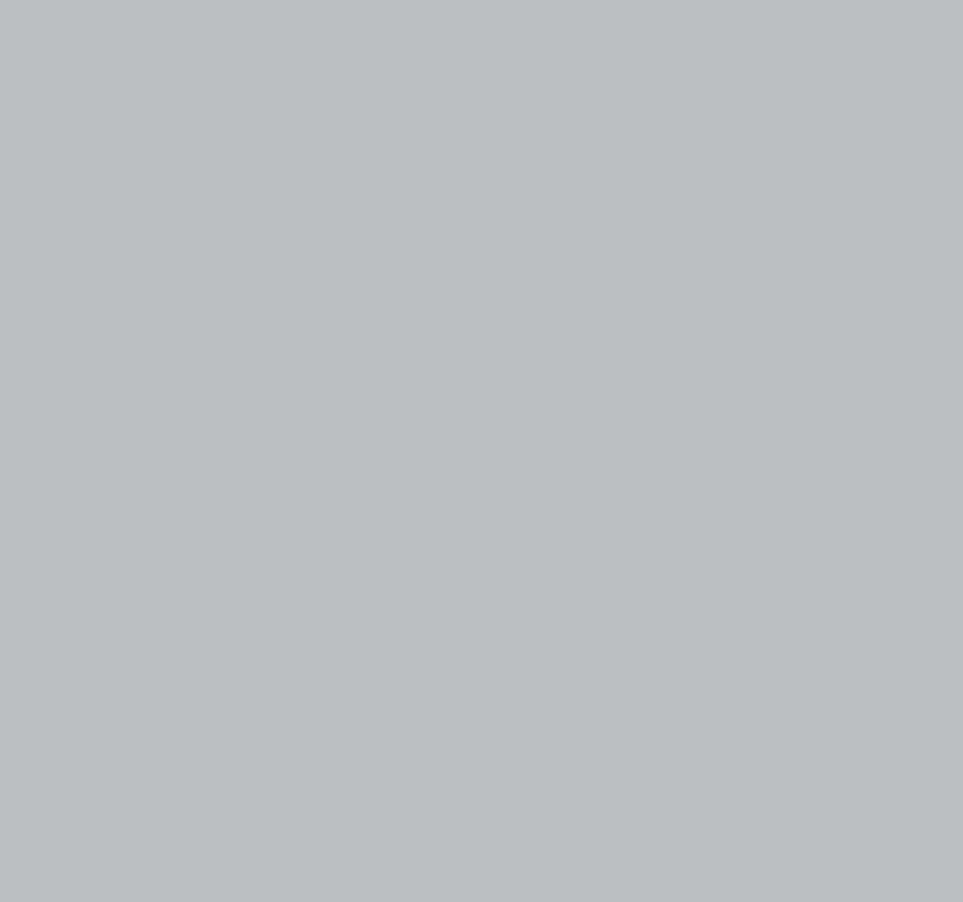
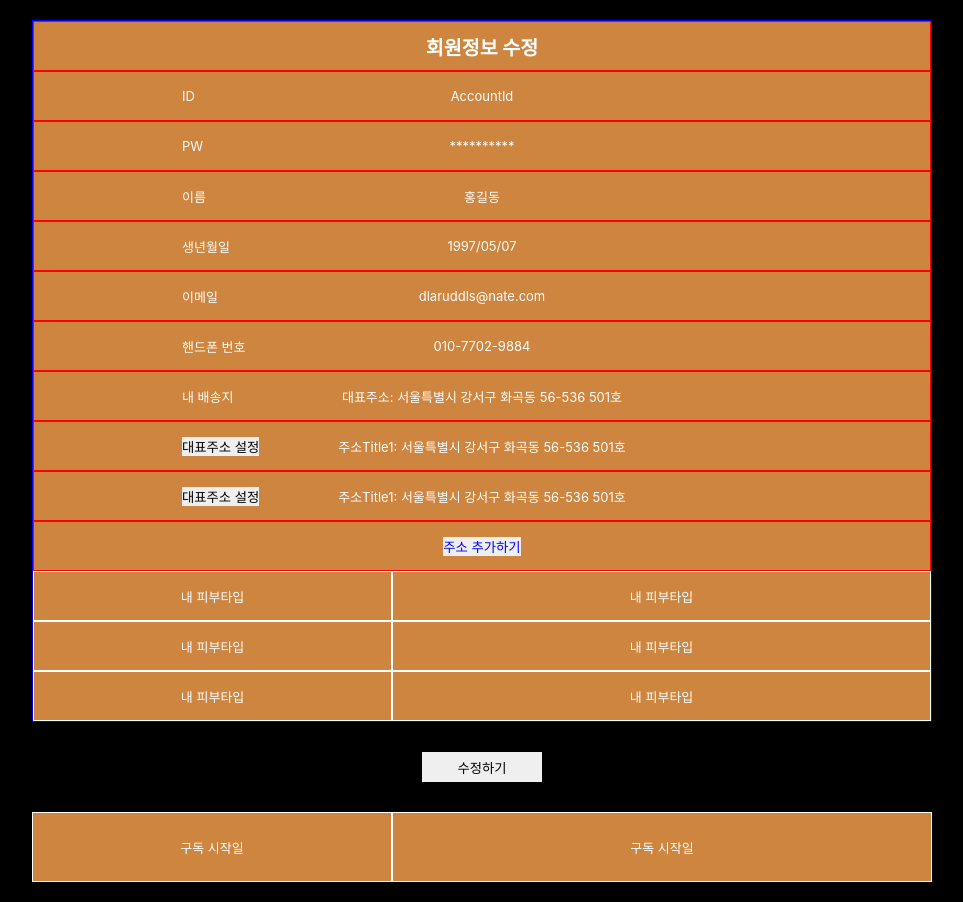
Before and after one commit to codestates-seb/seb41_main_002, a React (Create React App) app in the folder client/: page /member/edit in a window 1280 px wide. Before the commit this address had no page. Shown: the whole page, without its empty margins (158-1121 px from the left). Before the commit the page ends 800 px from the top, so only its background shows below. Built offline with nearby package versions, Linux system fonts and the light colour scheme.

Commit message:
[FE Style] Member Info Edit 컨테이너 스타일링

```diff
--- a/client/src/App.tsx
+++ b/client/src/App.tsx
@@ -1,5 +1,6 @@
 import React from "react";
 import Home from "./Pages/Home";
+import MemberPageEdit from "./Pages/MemberPageEdit";
 import "./App.css";
 import { BrowserRouter, Routes, Route, Link } from "react-router-dom";
 
@@ -11,6 +12,7 @@ function App() {
           <BrowserRouter>
             <Routes>
               <Route path="/" element={<Home />} />
+              <Route path="/member/edit" element={<MemberPageEdit/>}/>
             </Routes>
           </BrowserRouter>
         </div>
--- /dev/null
+++ b/client/src/Pages/MemberPageEdit.tsx
@@ -0,0 +1,157 @@
+import styled from "styled-components";
+import "./Style/memberPageEdit.css";
+
+const MemberInfoContent = styled.li`
+  display: flex;
+  align-items: center;
+  justify-content: center;
+  width: 100%;
+  height: 50px;
+  background-color: peru;
+  border: 1px solid red;
+`;
+
+const MemberInfoText = styled.span`
+  display: flex;
+`;
+
+export default function MemberPageEdit() {
+  return (
+    // 추후 데이터 수정 예정
+    <div className="Edit_Page_Container">
+      <ul className="Member_Infomation_Contents">
+        <MemberInfoContent>
+          <h2>회원정보 수정</h2>
+        </MemberInfoContent>
+        <MemberInfoContent>
+          <div className="Info_Title">
+            <MemberInfoText>ID</MemberInfoText>
+          </div>
+          <div className="Info_Content">
+            <MemberInfoText>AccountId</MemberInfoText>
+          </div>
+        </MemberInfoContent>
+        <MemberInfoContent>
+          <div className="Info_Title">
+            <MemberInfoText>PW</MemberInfoText>
+          </div>
+          <div className="Info_Content">
+            <MemberInfoText>**********</MemberInfoText>
+          </div>
+        </MemberInfoContent>
+        <MemberInfoContent>
+          <div className="Info_Title">
+            <MemberInfoText>이름</MemberInfoText>
+          </div>
+          <div className="Info_Content">
+            <MemberInfoText>홍길동</MemberInfoText>
+          </div>
+        </MemberInfoContent>
+        <MemberInfoContent>
+          <div className="Info_Title">
+            <MemberInfoText>생년월일</MemberInfoText>
+          </div>
+          <div className="Info_Content">
+            <MemberInfoText>1997/05/07</MemberInfoText>
+          </div>
+        </MemberInfoContent>
+        <MemberInfoContent>
+          <div className="Info_Title">
+            <MemberInfoText>이메일</MemberInfoText>
+          </div>
+          <div className="Info_Content">
+            <MemberInfoText>dlaruddls@nate.com</MemberInfoText>
+          </div>
+        </MemberInfoContent>
+        <MemberInfoContent>
+          <div className="Info_Title">
+            <MemberInfoText>핸드폰 번호</MemberInfoText>
+          </div>
+          <div className="Info_Content">
+            <MemberInfoText>010-7702-9884</MemberInfoText>
+          </div>
+        </MemberInfoContent>
+        <MemberInfoContent>
+          <div className="Info_Title">
+            <MemberInfoText>내 배송지</MemberInfoText>
+          </div>
+          <div className="Info_Content">
+            <MemberInfoText>
+              대표주소: 서울특별시 강서구 화곡동 56-536 501호
+            </MemberInfoText>
+          </div>
+        </MemberInfoContent>
+        <MemberInfoContent>
+          <div className="Info_Title">
+            <MemberInfoText>
+              <button>대표주소 설정</button>
+            </MemberInfoText>
+          </div>
+          <div className="Info_Content">
+            <MemberInfoText>
+              주소Title1: 서울특별시 강서구 화곡동 56-536 501호
+            </MemberInfoText>
+          </div>
+        </MemberInfoContent>
+        <MemberInfoContent>
+          <div className="Info_Title">
+            <MemberInfoText>
+              <button>대표주소 설정</button>
+            </MemberInfoText>
+          </div>
+          <div className="Info_Content">
+            <MemberInfoText>
+              주소Title1: 서울특별시 강서구 화곡동 56-536 501호
+            </MemberInfoText>
+          </div>
+        </MemberInfoContent>
+        <MemberInfoContent>
+          <button className="Address_Add_Button">주소 추가하기</button>
+        </MemberInfoContent>
+        <div>
+          <div className="Edit_Type_Container">
+            <div className="Type_Title">
+              <MemberInfoText>내 피부타입</MemberInfoText>
+            </div>
+            <div className="Type_Content">
+              <MemberInfoText>내 피부타입</MemberInfoText>
+            </div>
+          </div>
+          <div className="Edit_Type_Container">
+            <div className="Type_Title">
+              <MemberInfoText>내 피부타입</MemberInfoText>
+            </div>
+            <div className="Type_Content">
+              <MemberInfoText>내 피부타입</MemberInfoText>
+            </div>
+          </div>
+          <div className="Edit_Type_Container">
+            <div className="Type_Title">
+              <MemberInfoText>내 피부타입</MemberInfoText>
+            </div>
+            <div className="Type_Content">
+              <MemberInfoText>내 피부타입</MemberInfoText>
+            </div>
+          </div>
+        </div>
+      </ul>
+      <div className="Edit_Button_Wrap">
+        <button className="Edit_Button">수정하기</button>
+      </div>
+      <div className="Subscribe_Edit_Container">
+        <div className="Subscribe_Start_Date">
+        <div className="Subscribe_Start_Title">
+          <MemberInfoText>구독 시작일</MemberInfoText>
+        </div>
+        <div className="Subscribe_Start_Content">
+          <MemberInfoText>구독 시작일</MemberInfoText>
+        </div>
+        </div>
+        <div className="Subscribe_Benefits_Container">
+          <div className="Subscribe_Benefits_Title"></div>
+          <div className="Subscribe_Benefits_Contents"></div>
+        </div>
+      </div>
+    </div>
+  );
+}
--- /dev/null
+++ b/client/src/Pages/Style/memberPageEdit.css
@@ -0,0 +1,88 @@
+.Edit_Page_Container{
+  padding: 20px 20px;
+  display: flex;
+  align-items: center;
+  flex-direction: column;
+}
+
+.Member_Infomation_Contents{
+  border: 1px solid blue;
+  height: 100%;
+  width: 900px;
+}
+
+.Info_Title{
+  position: absolute;
+  left: 340px;
+}
+
+.Info_Content{
+  display: flex;
+  justify-content: center;
+}
+
+.Address_Add_Button{
+  color: blue;
+}
+
+.Edit_Type_Container{
+  display: flex;
+  height: 50px;
+}
+
+.Type_Title{
+  display: flex;
+  justify-content: center;
+  border: 1px solid;
+  width: 40%;
+  align-items: center;
+  background-color: peru;
+}
+
+.Type_Content{
+  display: flex;
+  justify-content: center;
+  border: 1px solid;
+  width: 60%;
+  align-items: center;
+  background-color: peru;
+}
+
+.Edit_Button_Wrap{
+  margin-top: 30px;
+}
+
+.Edit_Button{
+  width: 120px;
+  height: 30px;
+}
+
+.Subscribe_Edit_Container{
+  margin-top: 30px;
+  width: 900px;
+  height: 100%;
+  background-color: rgb(38, 104, 162);
+}
+
+.Subscribe_Start_Date{
+  display: flex;
+  height: 70px;
+}
+
+.Subscribe_Start_Title{
+  display: flex;
+  justify-content: center;
+  border: 1px solid;
+  width: 40%;
+  align-items: center;
+  background-color: peru;
+}
+
+.Subscribe_Start_Content{
+  display: flex;
+  justify-content: center;
+  border: 1px solid;
+  width: 60%;
+  align-items: center;
+  background-color: peru;
+}
--- a/client/src/globalStyle.css
+++ b/client/src/globalStyle.css
@@ -39,6 +39,7 @@ input[type="text"].textBox{
 
 /* reset */
 * {
+  box-sizing: border-box;
   margin: 0;
   padding: 0;
 }
```
